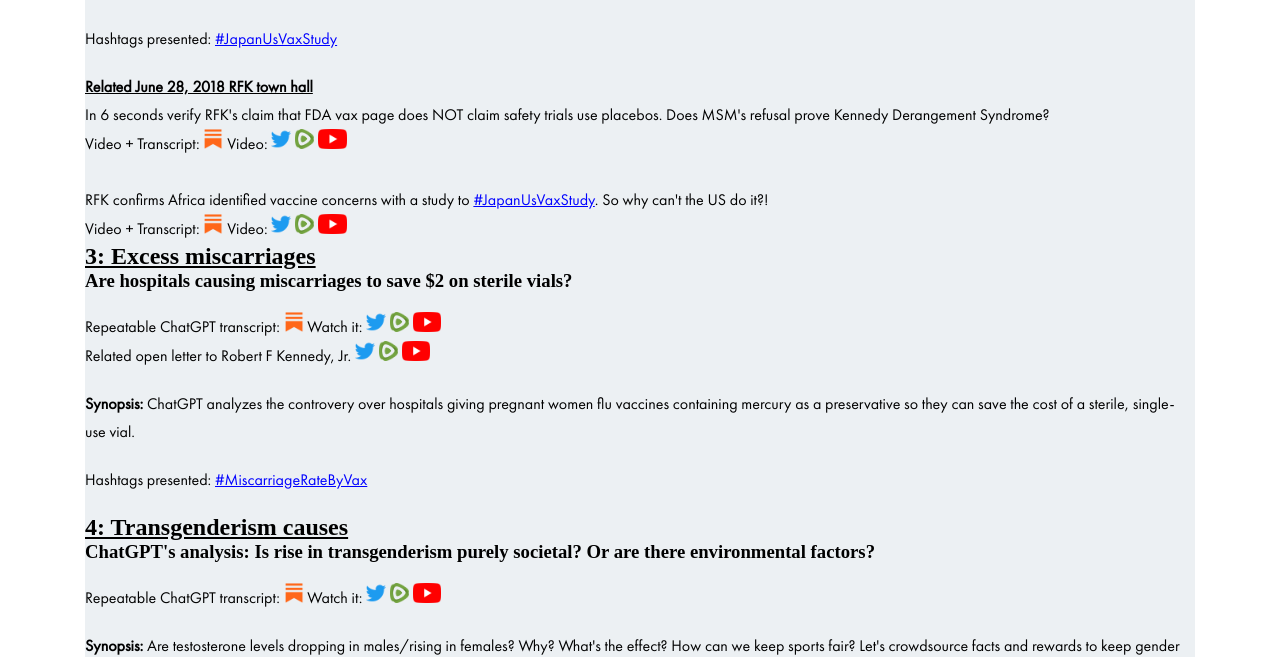
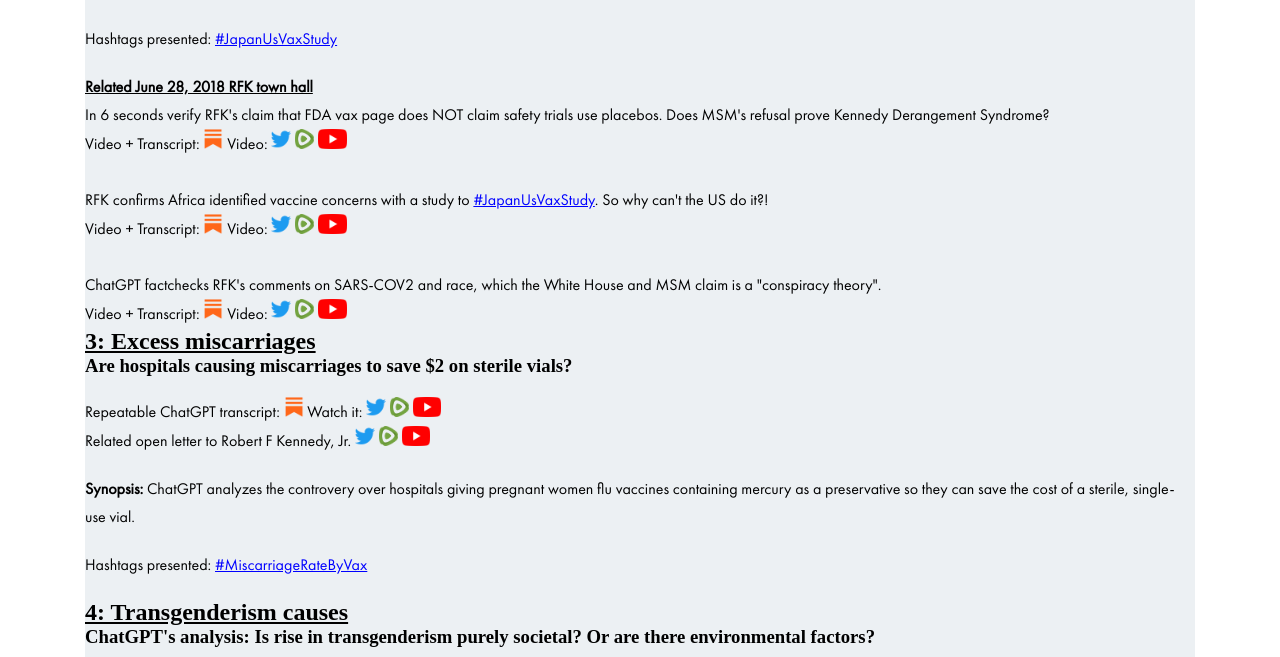
Before and after one commit to aaronfactbid/factbid2, a PHP site: page / in a window 1280 px wide. Shown: the part 1157-1814 px from the top of the page. Run offline with PHP 8.4, Linux system fonts and the light colour scheme; data that the repository does not hold is empty.

Commit message:
add 2c sars race

```diff
--- a/index.php
+++ b/index.php
@@ -97,6 +97,14 @@
 		<a href="https://twitter.com/factbid/status/1676006020093468672"><img class="thumbnail-link" src="<?php echo $site_url ; ?>/images/Twitter.png"></a>
 		<a href="https://rumble.com/v2xyqks-chatgpt-shows-how-we-can-resolve-the-vaccine-debate-and-ensure-a-fair-2024-.html"><img class="thumbnail-link" src="<?php echo $site_url ; ?>/images/rumble.png"></a>
 		<a href="https://youtu.be/K_EFVnWXb_U"><img class="thumbnail-link" src="<?php echo $site_url ; ?>/images/youtube.png"></a>
+		<br><br>
+		ChatGPT factchecks RFK's comments on SARS-COV2 and race, which the White House and MSM claim is a "conspiracy theory".
+		<br>
+		Video + Transcript: <a href="https://factbid.substack.com/p/2c-rfk-race"><img class="thumbnail-link" src="<?php echo $site_url ; ?>/images/SubStack.png"></a>
+		Video:
+		<a href="https://twitter.com/factbid/status/1682190930890113025"><img class="thumbnail-link" src="<?php echo $site_url ; ?>/images/Twitter.png"></a>
+		<a href="https://rumble.com/v319kcs-chatgpt-factchecks-rfks-sars-cov2-race-comment-which-white-house-msm-claim-.html"><img class="thumbnail-link" src="<?php echo $site_url ; ?>/images/rumble.png"></a>
+		<a href="https://youtu.be/28iS-xsu4kw"><img class="thumbnail-link" src="<?php echo $site_url ; ?>/images/youtube.png"></a>
 		</p>
 		<h2 id="3"><u>3: Excess miscarriages</u></h2>
 		<h3>Are hospitals causing miscarriages to save $2 on sterile vials?</h3>
```
Also changed, not shown: .htaccess.
